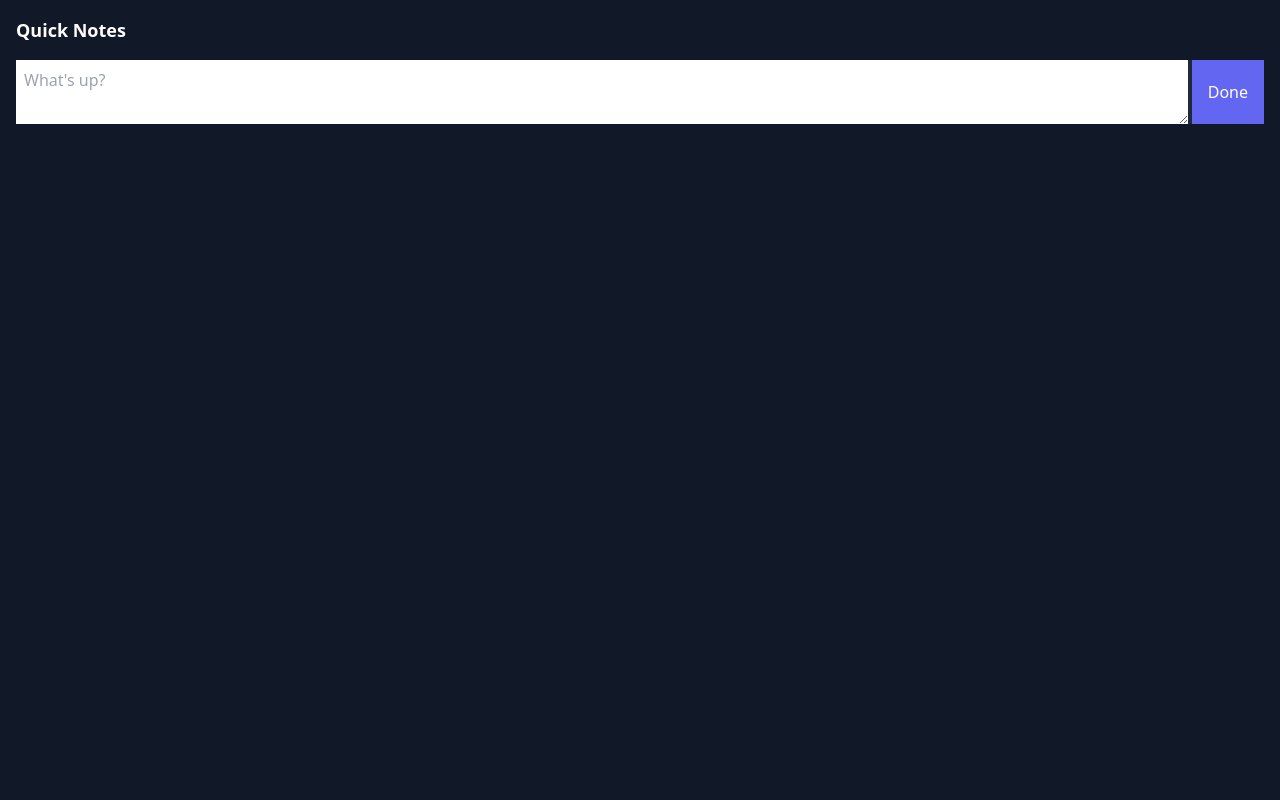
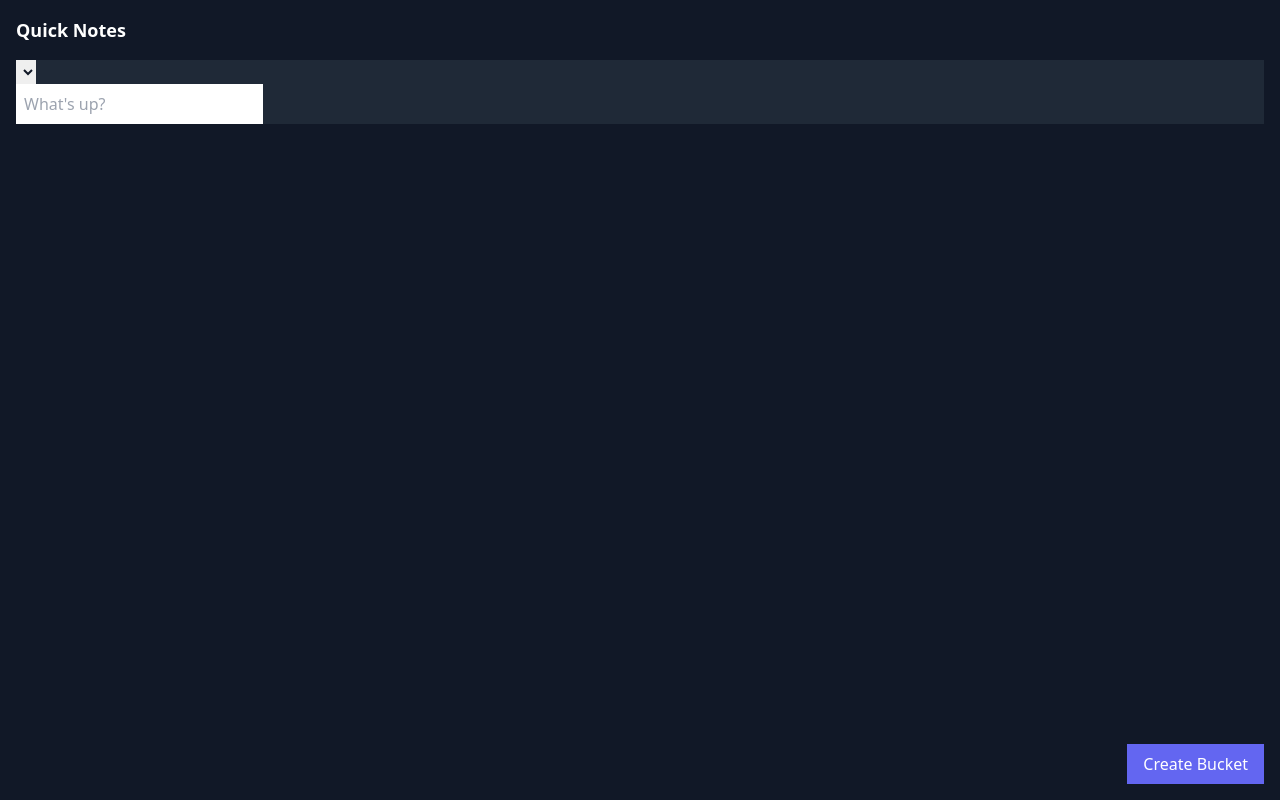
Before and after one commit to SpencerAung/quick-notes, a React (Create React App) app: page / in a window 1280 px wide. Built offline with nearby package versions, Linux system fonts and the light colour scheme.

Commit message:
Update notes api

```diff
--- a/src/components/App.tsx
+++ b/src/components/App.tsx
@@ -1,22 +1,26 @@
 import { useState } from 'react';
-import NotePad from './NotePad';
-import Inbox from './Inbox';
+import Compose from './Compose';
+import CreateBucket from './CreateBucket';
+import Bucket from './Bucket';
 import NoteContext from './NoteContext';
-import { getNotes, NOTES } from './notes';
+import { getDefaultBucketName, getNotes } from './notes';
 
 function App() {
-  const noteState = useState(getNotes(NOTES));
+  const noteState = useState(getNotes(getDefaultBucketName()));
 
   return (
     <NoteContext.Provider value={noteState}>
       <div className={`font-sans bg-gray-900 text-white h-screen`}>
-        <div className={`container mx-auto p-4 h-full`}>
+        <div className={`container mx-auto p-4 h-full w-auto flex flex-col`}>
           <h1 className={`text-lg font-semibold mb-4`}>Quick Notes</h1>
           <div className="mb-4">
-            <NotePad />
+            <Compose />
           </div>
-          <div className={`flex flex-row`}>
-            <Inbox />
+          <div className={`flex flex-row flex-1`}>
+            <Bucket />
+          </div>
+          <div className="flex justify-end self-end ">
+            <CreateBucket />
           </div>
         </div>
       </div>
--- a/src/components/Inbox.tsx
+++ b/src/components/Bucket.tsx
@@ -1,6 +1,6 @@
 import { useContext } from 'react';
 import NoteContext from './NoteContext';
-import { clearNotes, NOTES } from './notes';
+import { clearNotes, getDefaultBucketName } from './notes';
 import Note from './Note';
 import { Note as NoteType } from './types';
 
@@ -8,7 +8,7 @@ const Inbox = () => {
   const [notes, setNotes] = useContext(NoteContext);
   const handleClearNotes = () => {
 
-    clearNotes(NOTES);
+    clearNotes(getDefaultBucketName());
     setNotes([]);
   }
 
--- /dev/null
+++ b/src/components/Compose.tsx
@@ -0,0 +1,42 @@
+import { useContext } from 'react';
+import { getSelectedBucketName,addNote, createNote, getNotes, getDefaultBucketName } from './notes';
+import NoteContext from './NoteContext';
+
+function Compose() {
+
+  const [, setNotesContext] = useContext(NoteContext);
+
+  const handleSubmit = (e: React.FormEvent<HTMLFormElement>) => {
+    e.preventDefault();
+    const form = e.target as HTMLFormElement;
+    const formData = new FormData(form);
+    const note = formData.get('note') as string;
+
+    const bucketName = getSelectedBucketName() || getDefaultBucketName();
+
+    addNote(createNote(note), bucketName);
+    setNotesContext(getNotes(bucketName));
+    form.reset();
+
+  }
+  // const selectedInbox = getSelectedBucketName();
+
+  return (
+    <div className={`w-full`}>
+      <form id="note-form" onSubmit={handleSubmit}
+        className={`w-full flex flex-row gap-1 bg-gray-800 text-gray-900`}>
+        <div>
+          <div>
+          <select>
+
+          </select>
+          </div>
+          <input type="text" name="note" placeholder="What's up?"
+            className={`w-full max-h-16 p-2`} />
+        </div>
+      </form>
+    </div>
+  )
+}
+
+export default Compose;
--- /dev/null
+++ b/src/components/CreateBucket.tsx
@@ -0,0 +1,14 @@
+function CreateBucket() {
+  const showForm = () => {
+  }
+
+  return (
+    <div>
+      <button
+      className="bg-indigo-500 text-white px-4 py-2"
+      onClick={showForm}>Create Bucket</button>
+    </div>
+  )
+}
+
+export default CreateBucket;
--- a/src/components/Note.tsx
+++ b/src/components/Note.tsx
@@ -2,14 +2,15 @@ import React, { useContext } from 'react'
 import { Note as NoteType } from './types'
 import { IoClose } from 'react-icons/io5'
 import NoteContext from './NoteContext';
-import { removeNote, getNotes, NOTES } from './notes';
+import { removeNote, getNotes, getDefaultBucketName } from './notes';
 
 const Note: React.FC<{ note: NoteType }> = ({ note }) => {
   const [,setNotes ] = useContext(NoteContext);
 
   const handleRemove =(id: string) => {
-    removeNote(id, NOTES);
-    setNotes(getNotes(NOTES));
+    const bucket = getDefaultBucketName();
+    removeNote(id, bucket);
+    setNotes(getNotes(bucket));
   }
 
   return (
--- a/src/components/NotePad.tsx
+++ /dev/null
@@ -1,34 +0,0 @@
-import { useContext } from 'react';
-import { addNote, createNote, getNotes, NOTES } from './notes';
-import NoteContext from './NoteContext';
-
-function NotePad() {
-
-  const [, setNotes] = useContext(NoteContext);
-
-  const handleSubmit = (e: React.FormEvent<HTMLFormElement>) => {
-    e.preventDefault();
-    const form = e.target as HTMLFormElement;
-    const formData = new FormData(form);
-    const note = formData.get('note') as string;
-
-
-    addNote(createNote(note), NOTES);
-    setNotes(getNotes(NOTES));
-    form.reset();
-
-  }
-
-  return (
-    <div className={`w-full`}>
-      <form id="note-form" onSubmit={handleSubmit}
-        className={`w-full flex flex-row gap-1 bg-gray-800 text-gray-900`}>
-        <textarea name="note" placeholder="What's up?"
-          className={`w-full max-h-16 p-2`} />
-        <button className={` bg-indigo-500 text-white py-2 px-4`}>Done</button>
-      </form>
-    </div>
-  )
-}
-
-export default NotePad;
--- a/src/components/notes.ts
+++ b/src/components/notes.ts
@@ -1,19 +1,157 @@
 import { nanoid } from 'nanoid';
-import { Note } from './types'
+import { Store, Bucket, Buckets, Note } from './types'
 
-export const NOTES = 'notes';
-export const DONES = 'dones';
+const STORE_KEY = 'store';
+const DEFAULT_BUCKET_NAME = 'inbox';
+const SELECTED_BUCKET_NAME_KEY = 'selected_bucket_name';
+const BUCKETS_KEY = 'buckets';
 
-export function get(key: string) {
-  return localStorage.getItem(key);
+/**
+  * Store
+*/
+export function createStore(defaultBucket: Bucket): Store {
+  return {
+    [SELECTED_BUCKET_NAME_KEY]: defaultBucket.name,
+    [BUCKETS_KEY]: {
+      [defaultBucket.id]: defaultBucket,
+    }
+  }
 }
-export function set(key: string, value: any) {
+
+export class MemStore {
+  private store: Store;
+
+  constructor(defaultStore?: Store) {
+    this.load(defaultStore);
+  }
+
+  private load(defaultStore?: Store) {
+    const localStore = localStorageGet(STORE_KEY);
+    if (!localStore) {
+      const store = defaultStore || createStore(createBucket(DEFAULT_BUCKET_NAME));
+      localStorageSet(STORE_KEY, store);
+      this.store = store;
+    } else {
+      this.store = localStore;
+    }
+  }
+
+  get(key: string) {
+    console.log('reading from memStore');
+    return this.store[key];
+  }
+
+  set(key: string, value: any) {
+    console.log('writing to memStore');
+    this.store[key] = value;
+    localStorageSet(STORE_KEY, this.store);
+  }
+}
+
+
+export function localStorageGet(key: string) {
+  console.log('reading from localStorage');
+  try {
+    return JSON.parse(localStorage.getItem(key));
+  } catch (e) {
+    return null;
+  }
+}
+export function localStorageSet(key: string, value: any) {
+  console.log('writing to localStorage');
   return localStorage.setItem(key, JSON.stringify(value));
 }
-export function remove(key: string) {
+export function localStorageRemove(key: string) {
   return localStorage.removeItem(key);
 }
 
+
+export function getStore() {
+  if (!window?.quicknotes?.store) {
+    window.quicknotes = {};
+    window.quicknotes.store = new MemStore();
+  }
+
+  return window.quicknotes.store;
+}
+/**
+ * Bucket
+ */
+export function setBuckets(buckets: Buckets) {
+  getStore().set(BUCKETS_KEY, buckets);
+}
+export function getBuckets(): Buckets {
+  return getStore().get(BUCKETS_KEY) || {};
+}
+
+export function getDefaultBucketName() {
+  return DEFAULT_BUCKET_NAME;
+}
+
+export function getSelectedBucketName() {
+  return getStore().get(SELECTED_BUCKET_NAME_KEY) || DEFAULT_BUCKET_NAME;
+}
+
+export function updateSelectedBucket(name: string) {
+  return getStore().get(SELECTED_BUCKET_NAME_KEY, name);
+}
+
+export function getBucketsArray(): Bucket[] {
+  const bucketsMap = getBuckets() || {};
+
+  const buckets = [];
+  Object.keys(bucketsMap).forEach((key) => {
+    buckets.push(bucketsMap[key]);
+  });
+
+  return buckets;
+}
+
+export function isBucketNameExists(bucketName: string) {
+  const buckets = getBucketsArray();
+
+  const filteredResult = buckets.filter(({ name }) => name === bucketName);
+
+  return filteredResult.length > 0;
+
+}
+
+export function createBucket(name: string): Bucket {
+  return ({
+    id: nanoid(),
+    name: name,
+    timestamp: new Date().getTime(),
+    notes: []
+  });
+}
+
+export function addBucket(bucket: Bucket) {
+  const buckets = getBuckets();
+
+  buckets[bucket.id] = bucket;
+
+  setBuckets(buckets);
+}
+
+export function getBucketByName(bucketName: string): Bucket {
+  const buckets = getBucketsArray();
+  const filteredResult = (buckets || []).filter(({ name }) => name === bucketName);
+
+  return filteredResult?.[0];
+}
+
+export function setBucket(id: string, bucket: Bucket) {
+  const buckets = getBuckets();
+
+  buckets[id] = bucket;
+  setBuckets(buckets);
+}
+
+
+/**
+  * Notes
+  *
+  */
 export function createNote(note: string): Note {
   return ({
     id: nanoid(),
@@ -21,61 +159,46 @@ export function createNote(note: string): Note {
     timestamp: new Date().getTime()
   })
 }
+export function addNote(note: Note, bucketName: string) {
+  const bucket = getBucketByName(bucketName);
 
-export function isBucketExists(name: string) {
-  return !!get(name);
-}
+  if (bucket) {
+    bucket.notes = [...bucket.notes, note];
 
-export function createBucket(name: string) {
-  if(isBucketExists(name)) {
-    return false;
-  }
-  set(name, '[]');
-
-  return true;
-}
-
-
-export function addNote(note: Note, bucketName: string) {
-  const bucket = getNotes(bucketName);
-  console.log(bucket);
-  const newBacket = [...bucket, note];
-
-  set(bucketName, newBacket);
-}
-
-export function getNotes(source: string): Note[] {
-  const raw = get(source);
-
-  if (!raw) {
-    return []
-  }
-
-  try {
-    return JSON.parse(raw);
-  } catch {
-    return []
+    setBucket(bucket.id, bucket);
   }
 }
 
-export function clearNotes(bucket: string) {
-  remove(bucket);
+export function getNotes(bucketName: string): Note[] {
+  const bucket = getBucketByName(bucketName);
+
+  return bucket?.notes || [];
 }
 
-export function removeNote(removeId: string, source: string) {
-  const notes = getNotes(source);
-  const newNotes = (notes || []).filter(({ id }) => id !== removeId)
-
-  set(NOTES, newNotes);
-
+export function clearNotes(bucketName: string) {
+  const bucket = getBucketByName(bucketName);
+  if (bucket) {
+    bucket.notes = [];
+    setBucket(bucket.id, bucket);
+  }
 }
 
-export function getNote(id: string, source: string) {
-  const notes = getNotes(source);
+export function removeNote(removeId: string, bucketName: string) {
+  const bucket = getBucketByName(bucketName);
+  if (bucket) {
+    bucket.notes = (bucket.notes || []).filter(({ id }) => id !== removeId)
+    setBucket(bucket.id, bucket);
+  }
+}
 
-  const filtered = notes.filter((note) => note.id === id);
+export function getNote(id: string, bucketName: string) {
+  const bucket = getBucketByName(bucketName);
 
-  return filtered[0];
+  if (bucket) {
+    const filtered = (bucket.notes || []).filter((note) => note.id === id);
+
+    return filtered[0];
+  }
 }
 
 export function moveNote(id: string, source: string, dest: string) {
--- a/src/components/types.ts
+++ b/src/components/types.ts
@@ -3,3 +3,17 @@ export interface Note {
   body: string;
   timestamp: number;
 }
+
+export interface Bucket {
+  id: string;
+  name: string;
+  notes: Note[];
+  timestamp: number;
+}
+
+export type Buckets = {
+  [key: string]: Bucket;
+}
+export interface Store {
+  [key: string]: any;
+}
--- /dev/null
+++ b/src/declaration.d.ts
@@ -0,0 +1,4 @@
+export {}
+declare global {
+    interface Window { quicknotes: any; }
+}
```
